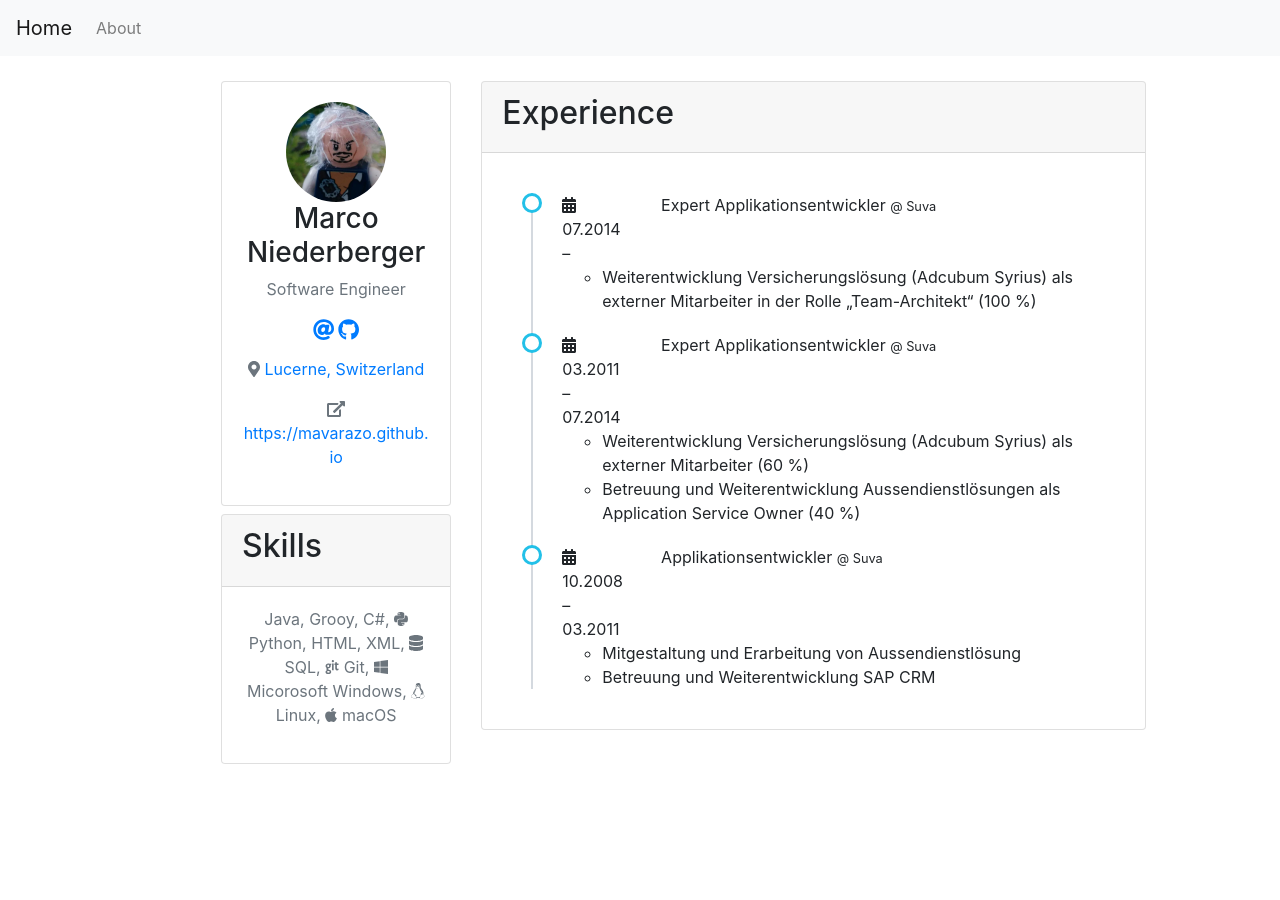
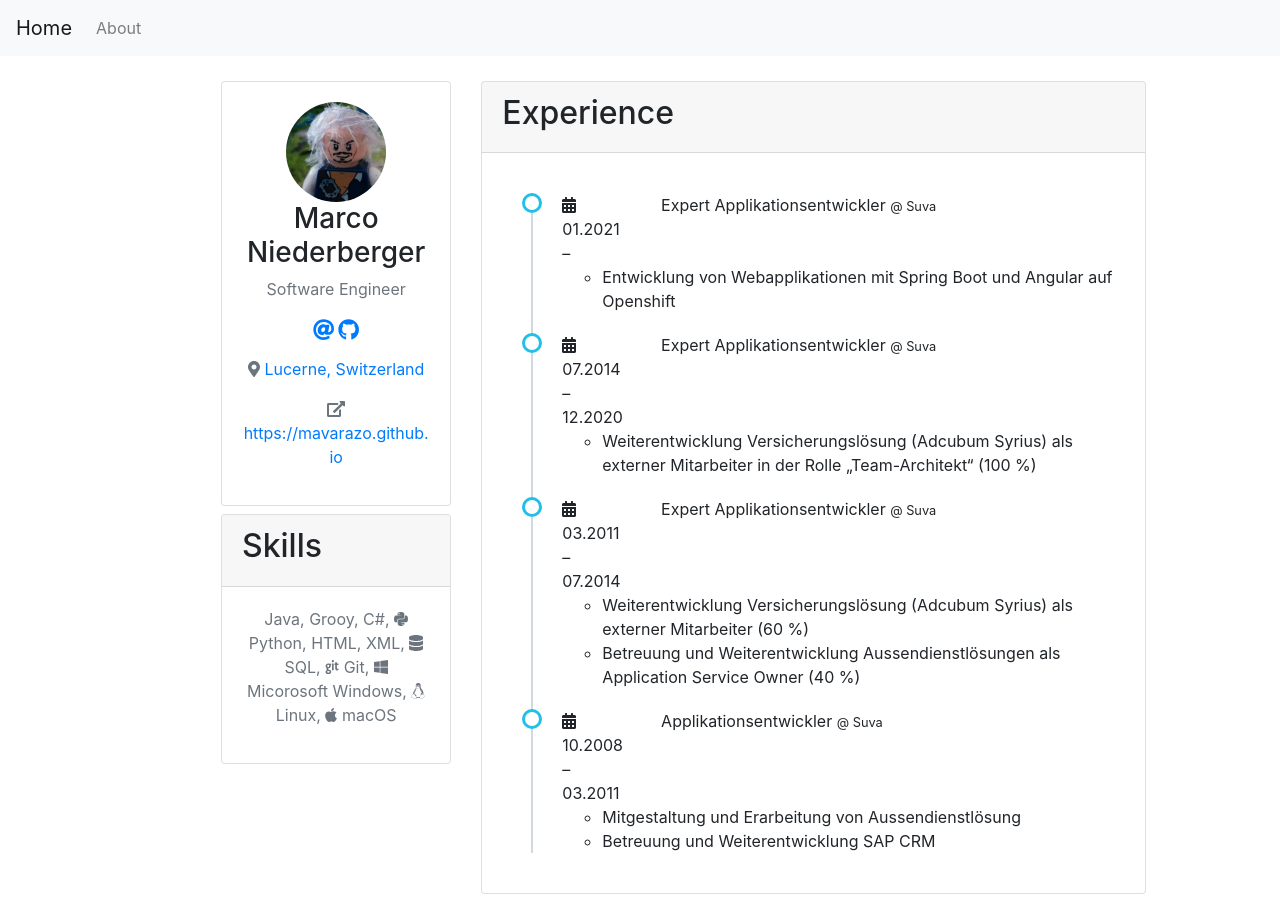
Before and after one commit to mavarazo/mavarazo.github.io, a Jekyll site: the page built from about.html, in a window 1280 px wide. Built offline with Jekyll 4.4.1, drawn with Linux system fonts in a browser that asks for light colours; nearby versions of some CDN libraries.

Commit message:
F add exp

```diff
--- a/about.html
+++ b/about.html
@@ -89,7 +89,21 @@ permalink: /about/
                         <li>
                             <div class="row">
                                 <div class="col-md-2">
-                                    <i class="fas fa-calendar-alt"> </i> 07.2014 –
+                                    <i class="fas fa-calendar-alt"> </i> 01.2021 –
+                                </div>
+                                <div class="col-md">
+                                    Expert Applikationsentwickler <small>@ Suva</small>
+                                </div>
+                            </div>
+                            <ul>
+                                <li>Entwicklung von Webapplikationen mit Spring Boot und Angular auf Openshift</li>
+                            </ul>
+                        </li>
+
+                        <li>
+                            <div class="row">
+                                <div class="col-md-2">
+                                    <i class="fas fa-calendar-alt"> </i> 07.2014 – 12.2020
                                 </div>
                                 <div class="col-md">
                                     Expert Applikationsentwickler <small>@ Suva</small>
```
